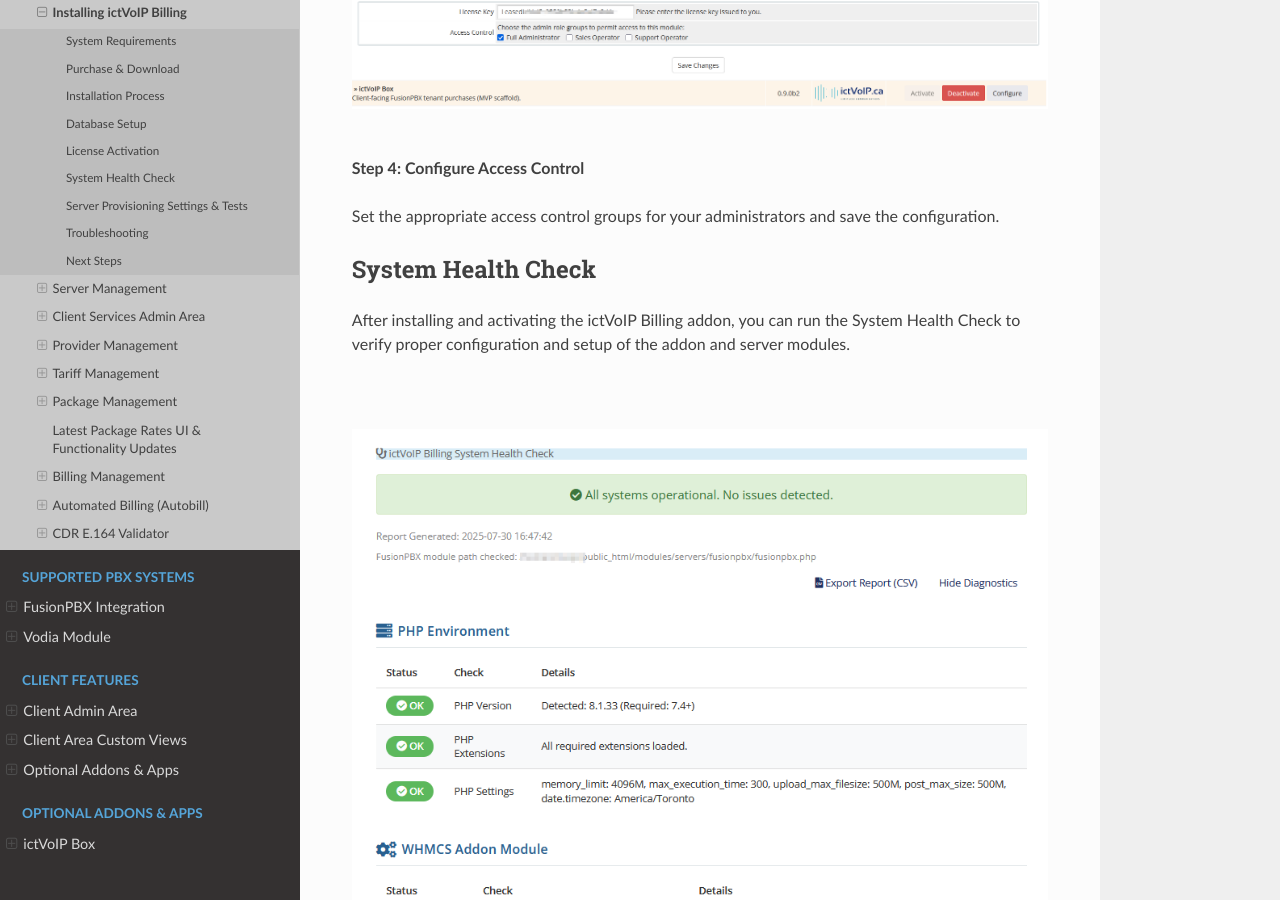
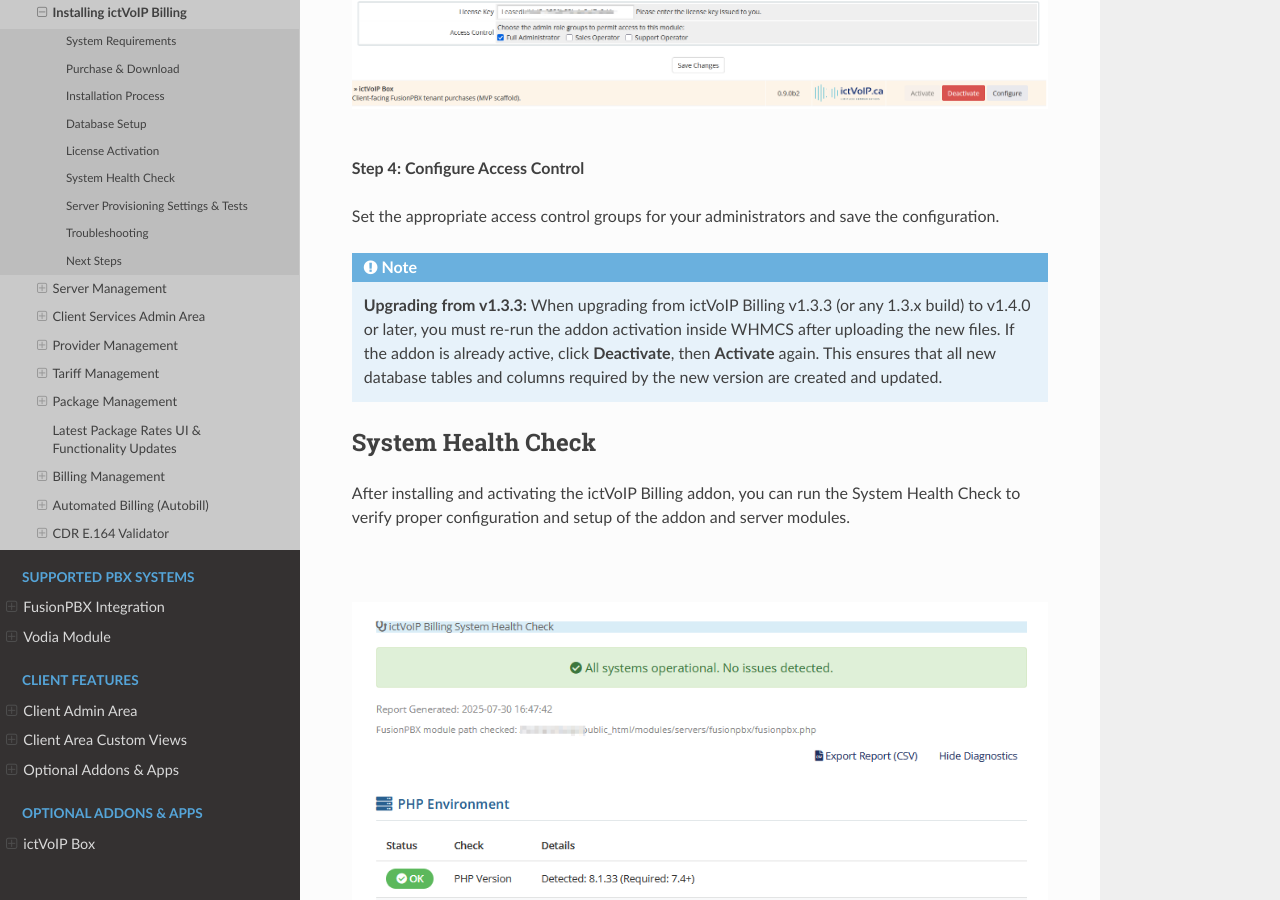
Before and after one commit to ictvoip/ictvoip-docs, a Sphinx documentation site: the page built from docs/source/admin/ictvoipbilling.rst, in a window 1280 px wide and 900 px high, scrolled down 2385 px. Built offline with Sphinx 7.4.7 and the Read the Docs theme 3.1.0, drawn with Linux system fonts in a browser that asks for light colours; pages that are not in the unit, such as notebooks, are missing from menus.

Commit message:
add upgrade steps

```diff
--- a/docs/source/admin/ictvoipbilling.rst
+++ b/docs/source/admin/ictvoipbilling.rst
@@ -97,6 +97,10 @@ Enter your ictVoIP Billing license key in the configuration:
 
 Set the appropriate access control groups for your administrators and save the configuration.
 
+.. note::
+
+   **Upgrading from v1.3.3:** When upgrading from ictVoIP Billing v1.3.3 (or any 1.3.x build) to v1.4.0 or later, you must re-run the addon activation inside WHMCS after uploading the new files. If the addon is already active, click **Deactivate**, then **Activate** again. This ensures that all new database tables and columns required by the new version are created and updated.
+
 System Health Check
 -------------------
 
```
